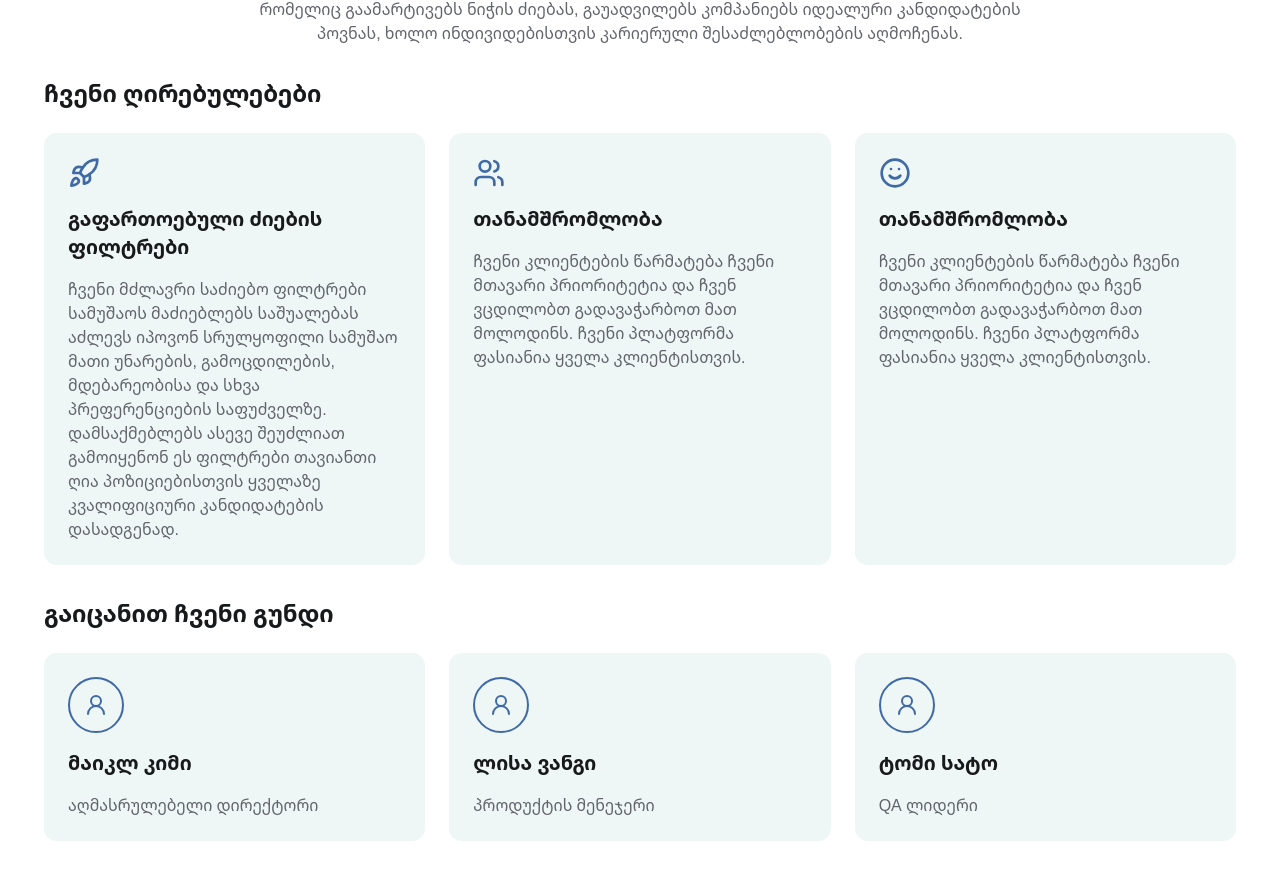
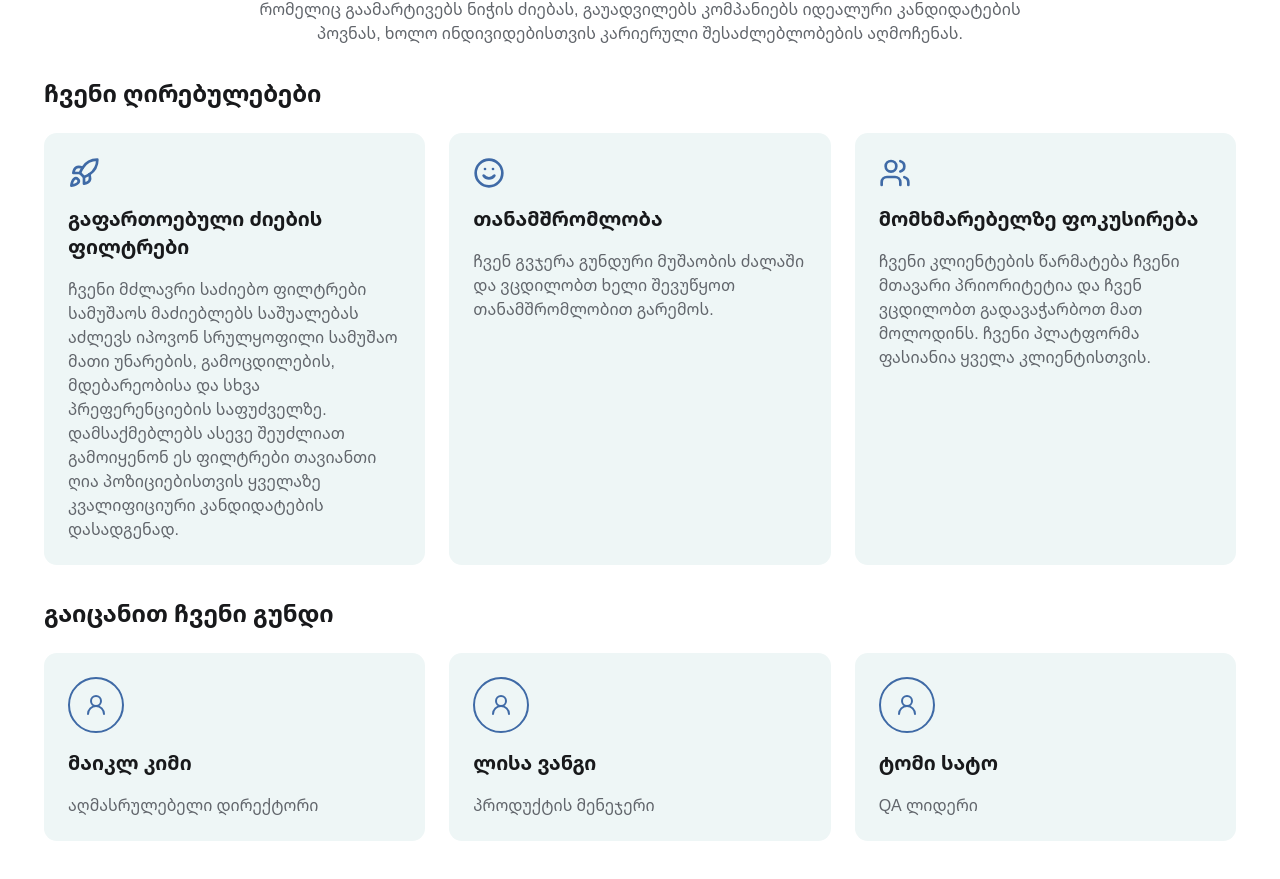
Before and after one commit to GLiklikadze/jobify, a React (Vite) app: page /1/about in a window 1280 px wide. Shown: the part 959-1838 px from the top of the page. Built offline with nearby package versions, Linux system fonts and the light colour scheme.

Commit message:
change about page value section box text

```diff
--- a/src/pages/about/components/ValuesSection.tsx
+++ b/src/pages/about/components/ValuesSection.tsx
@@ -16,15 +16,15 @@ const ValuesSection = () => {
         </AboutPageSectionBox>
         <AboutPageSectionBox
           boxTitle={t("about-page.values-collaboration-heading")}
+          boxDescription={t("about-page.values-collaboration-description")}
+        >
+          <SmileIcon className="h-8 w-8 text-primary" />
+        </AboutPageSectionBox>
+        <AboutPageSectionBox
+          boxTitle={t("about-page.values-customer-focus-heading")}
           boxDescription={t("about-page.values-customer-focus-description")}
         >
           <UsersIcon className="h-8 w-8 text-primary" />
-        </AboutPageSectionBox>
-        <AboutPageSectionBox
-          boxTitle={t("about-page.values-collaboration-heading")}
-          boxDescription={t("about-page.values-customer-focus-description")}
-        >
-          <SmileIcon className="h-8 w-8 text-primary" />
         </AboutPageSectionBox>
       </div>
     </section>
```
